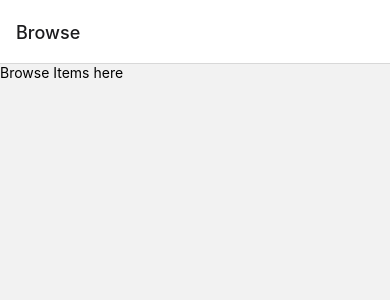
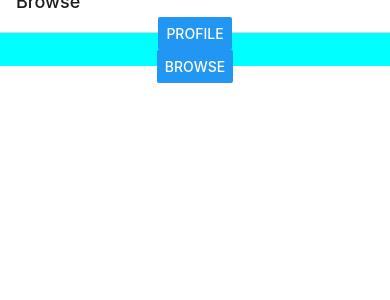
Before and after one commit to dinosaur96m/thrifted-react-native, a React Native app: screen /Browse in a window 390 px wide. Shown: the top 300 px of the page. Built offline with nearby package versions, Linux system fonts and the light colour scheme.

Commit message:
stubbed nav bar, getting err abt Text strings

```diff
--- a/App.js
+++ b/App.js
@@ -3,34 +3,60 @@ import { StyleSheet, Text, View } from 'react-native'
 import { NavigationContainer } from '@react-navigation/native'
 import { createNativeStackNavigator } from '@react-navigation/native-stack'
 
-// import item views
+// import item screens
 import Browse from './screens/items/Browse'
 import EditItem from './screens/items/EditItem'
 import Item from './screens/items/Item'
 import NewItem from './screens/items/NewItem'
 
-// import profile views
+// import profile screens
 import Cart from './screens/profile/Cart'
 import Profile from './screens/profile/Profile'
 import Store from './screens/profile/Store'
+import { Button } from 'react-native-web'
 
 
 // from ReactNav docs: "createNativeStackNavigator is a function that returns an object containing 2 properties: Screen and Navigator."
 const Stack = createNativeStackNavigator()
 
 
-export default function App() {
+export default function App({navigation}) {
   return (
+    <View>
       <NavigationContainer>
         <Stack.Navigator>
+          {/* note from React Nav Docs:  */}
+          {/* Sometimes we might want to pass additional props to a screen. We can do that with 2 approaches:
+
+          1. Use React context and wrap the navigator with a context provider to pass data to the screens (recommended). */}
+          {/* Items */}
           <Stack.Screen name="Browse" component={Browse}/>
+          <Stack.Screen name="EditItem" component={EditItem}/>
+          <Stack.Screen name="Item" component={Item}/>
+          <Stack.Screen name="NewItem" component={NewItem}/>
+          {/* Profile */}
+          <Stack.Screen name="Cart" component={Cart}/>
           <Stack.Screen name="Profile" component={Profile}/>
+          <Stack.Screen name="Store" component={Store}/>
         </Stack.Navigator>
         {/* <View style={styles.container}>
           <Text>Open up App.js to start working on your app!</Text>
           <StatusBar style="auto" />
         </View> */}
+        <View style={styles.navBar}>
+          <Button
+            style={styles.navButton}
+            title="Profile"
+            onPress={()=> navigation.navigate("Profile")}
+          />
+          <Button
+            style={styles.navButton}
+            title="Browse"
+            onPress={()=> navigation.navigate("Browse")}
+          />
+        </View>
       </NavigationContainer>
+    </View>
   );
 }
 
@@ -41,4 +67,16 @@ const styles = StyleSheet.create({
     alignItems: 'center',
     justifyContent: 'center',
   },
+  navBar: {
+    flex: 1,
+    backgroundColor: 'aqua',
+    alignItems: 'center',
+    justifyContent: 'center',
+  },
+  navButton: {
+    flex: 1,
+    backgroundColor: 'pink',
+    alignItems: 'center',
+    justifyContent: 'center',
+  }
 });
--- a/screens/items/Browse.js
+++ b/screens/items/Browse.js
@@ -1,10 +1,17 @@
 import { StatusBar } from 'expo-status-bar'
-import { StyleSheet, Text, View } from 'react-native'
+import { StyleSheet, Text, View, Button } from 'react-native'
 import { textShadowColor } from 'react-native/Libraries/Components/View/ReactNativeStyleAttributes'
 
-export default function Browse () {
+export default function Browse ({navigation}) {
 
     return(
-        <Text>Browse Items here</Text>
+        <View style={{ flex: 1, alignItems: 'center', justifyContent: 'center' }}>
+            <Text>Browse Items here</Text>
+            <Button
+            title="Go to item details"
+            onPress={() => navigation.navigate('Item')}
+            />
+        </View>
+
     )
 }
```
Lines whose indentation alone changed are shown as unchanged.
